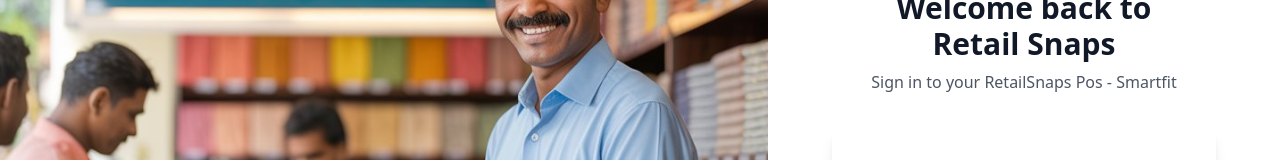
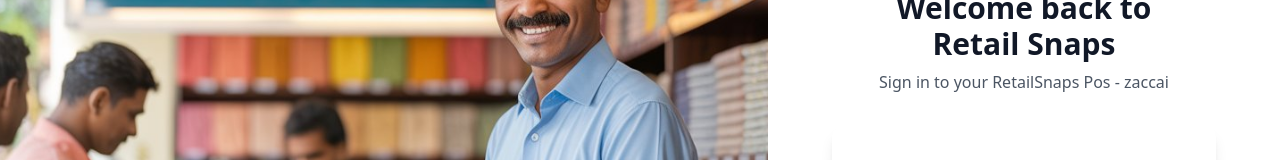
Before and after one commit to rispitlanka/zaccai-pos, a React (Vite) app: page /login in a window 1280 px wide. Shown: the part 224-384 px from the top of the page. Built offline with nearby package versions, Linux system fonts and the light colour scheme; no server answers.

Commit message:
Update login page branding from 'Smartfit' to 'zaccai'

```diff
--- a/src/pages/Login.tsx
+++ b/src/pages/Login.tsx
@@ -67,7 +67,7 @@ const Login: React.FC = () => {
             <h2 className="text-3xl font-bold text-gray-900 mb-2">
               Welcome back to<br />Retail Snaps
             </h2>
-            <p className="text-gray-600">Sign in to your RetailSnaps Pos - Smartfit</p>
+            <p className="text-gray-600">Sign in to your RetailSnaps Pos - zaccai</p>
           </div>
 
           <div className="bg-white rounded-xl shadow-lg p-8">
```
